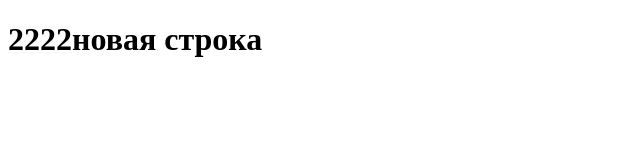
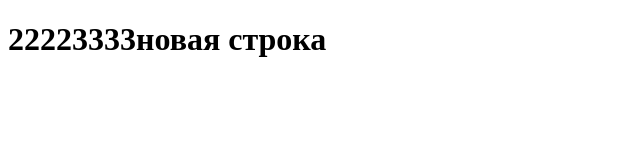
Before and after one commit to Soderstromm/new-project, a plain HTML site: page index.html in a window 1280 px wide. Shown: the whole page, without its empty margins (0-640 px from the left). Drawn offline with Linux system fonts and the light colour scheme.

Commit message:
Update index.html

```diff
--- a/index.html
+++ b/index.html
@@ -8,5 +8,5 @@
 <meta name="author" content="">
 </head>
 <body>
-	<h1>2222новая строка</h1>
+	<h1>22223333новая строка</h1>
 </body>
```
